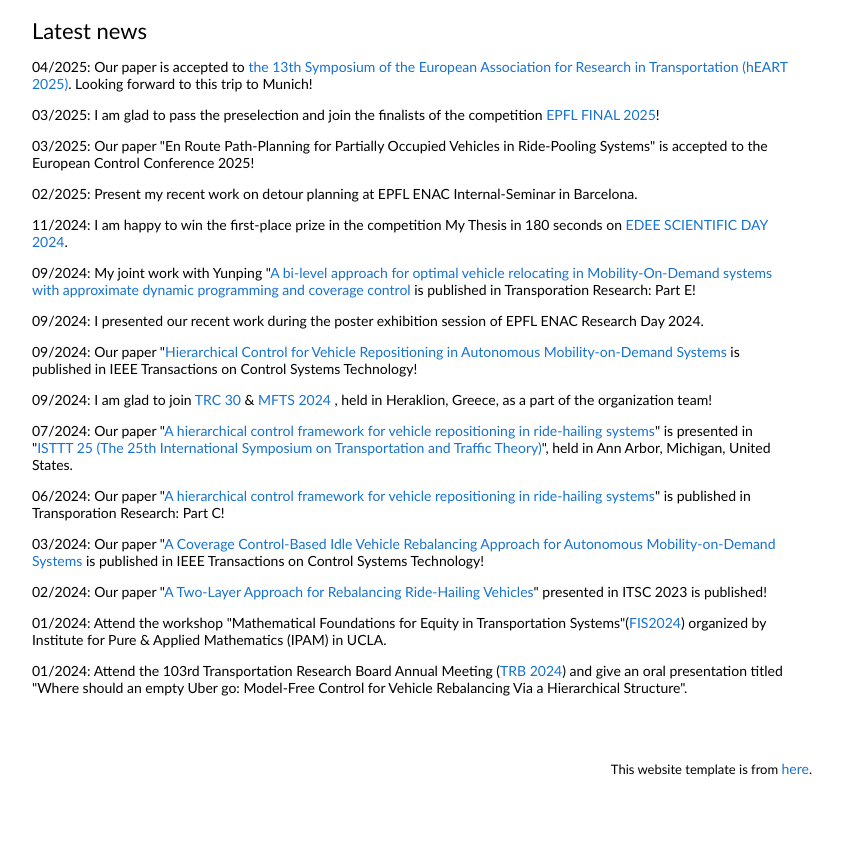
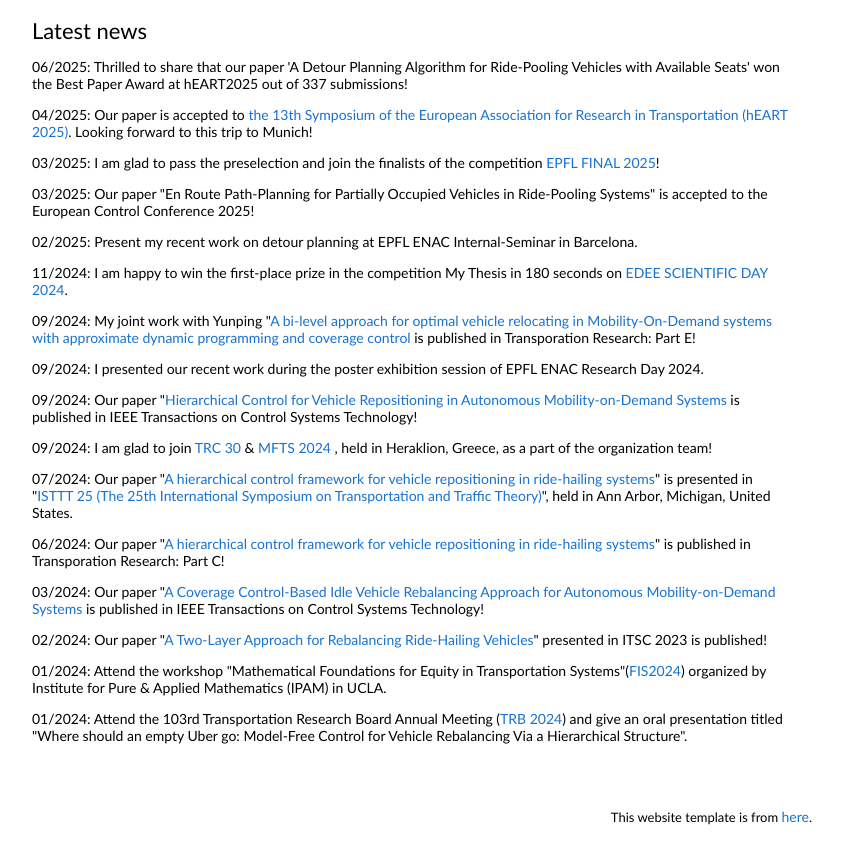
Before and after one commit to Pengbo-Zhu/pengbo-zhu.github.io, a plain HTML site: page index.html in a window 1280 px wide. Shown: the part 3182-4028 px from the top of the page, without its empty margins (228-1071 px from the left). Before the commit the page ends 3980 px from the top, so only its background shows below. Drawn offline with Linux system fonts and the light colour scheme.

Commit message:
hEART best paper award

```diff
--- a/index.html
+++ b/index.html
@@ -405,6 +405,7 @@
               <tr>
                 <td>
                   <h2>Latest news</h2>
+                  <p>06/2025: Thrilled to share that our paper 'A Detour Planning Algorithm for Ride-Pooling Vehicles with Available Seats' won the Best Paper Award at hEART2025 out of 337 submissions!
                   <p>04/2025: Our paper is accepted to <a href = "https://www.heart2025.vtk.ed.tum.de/">the 13th Symposium of the European Association for Research in Transportation (hEART 2025)</a>. Looking forward to this trip to Munich!
                   <p>03/2025: I am glad to pass the preselection and join the finalists of the competition <a href = "https://mt180.epfl.ch/en/homepage/">EPFL FINAL 2025</a>!
                   <p>03/2025: Our paper "En Route Path-Planning for Partially Occupied Vehicles in Ride-Pooling Systems" is accepted to the European Control Conference 2025!
```
